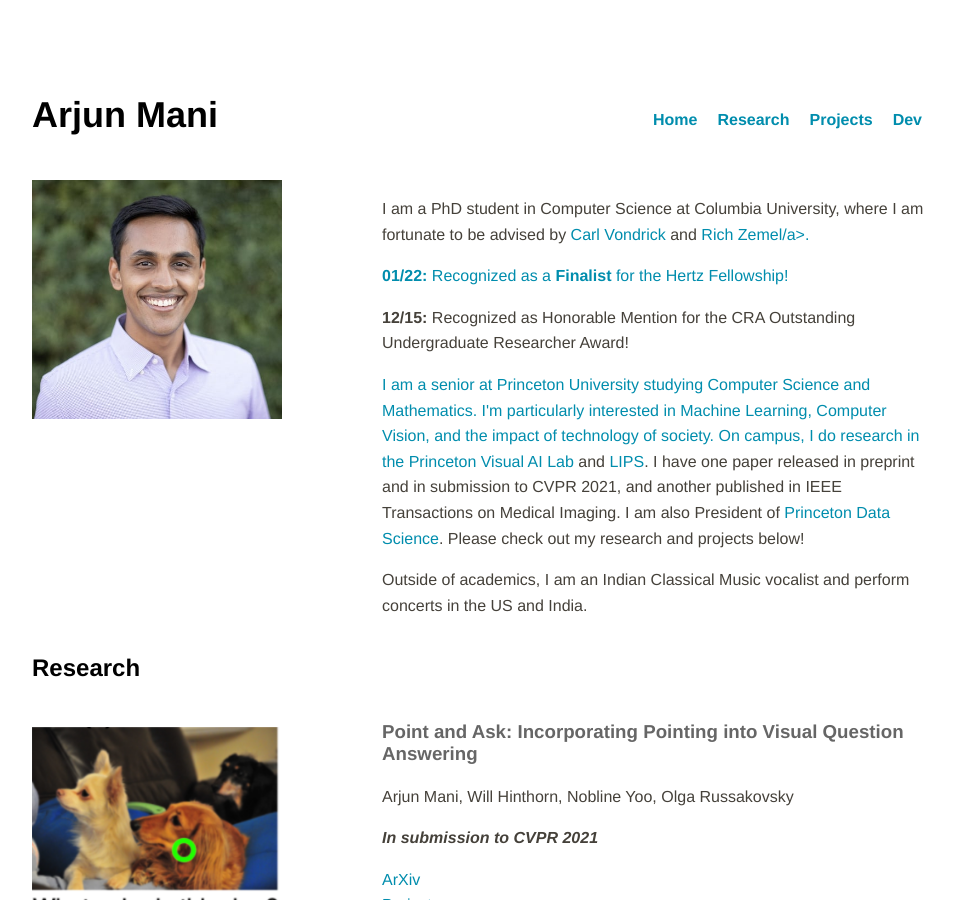
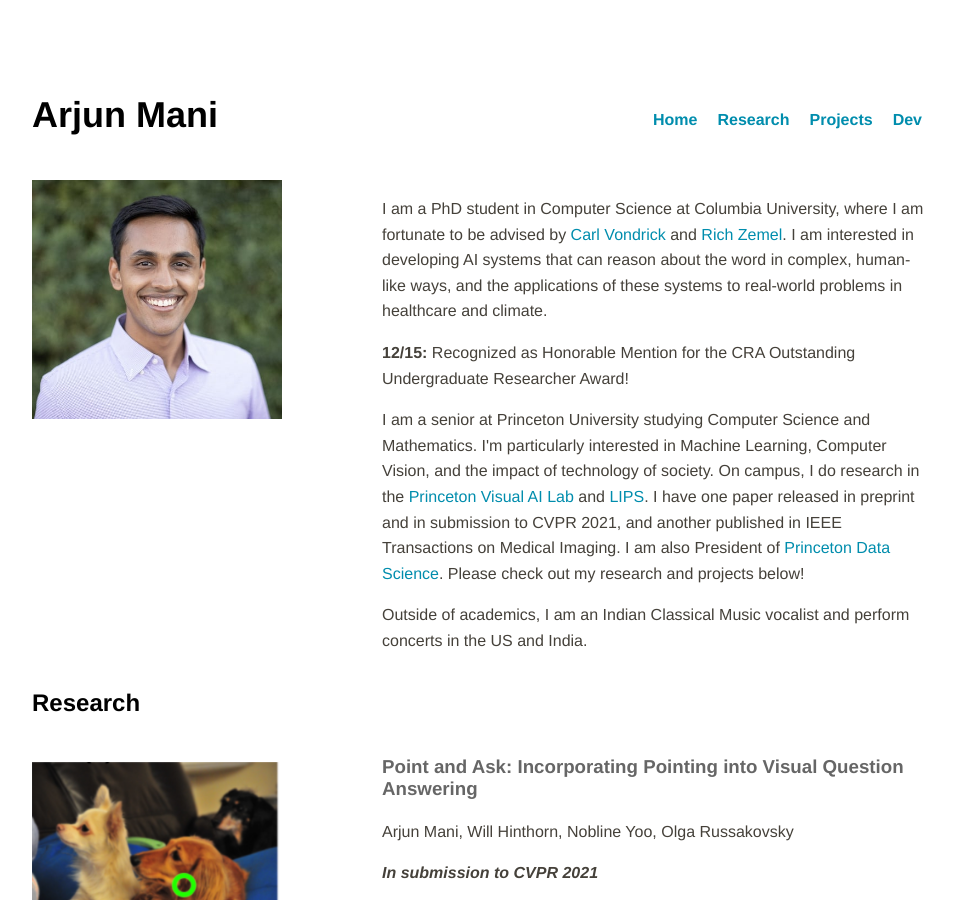
Before and after one commit to arjun-mani/arjun-mani.github.io, a Jekyll site: the page built from index.html, in a window 1280 px wide and 900 px high. Shown: the whole window, without its empty margins (160-1114 px from the left). Built offline with Jekyll 4.4.1, drawn with Linux system fonts in a browser that asks for light colours.

Commit message:
Update index.html

```diff
--- a/index.html
+++ b/index.html
@@ -11,8 +11,9 @@ title: Home
 		<img class="left" src="cuidpic2.jpg" width="100%">
 	</div>
 	<div class="divTableCell">
-		<p> I am a PhD student in Computer Science at Columbia University, where I am fortunate to be advised by <a href="http://www.cs.columbia.edu/~vondrick/" target="_blank">Carl Vondrick</a> and <a href="http://www.cs.toronto.edu/~zemel/inquiry/home.php target="_blank">Rich Zemel/a>.
-		<p><b>01/22:</b> Recognized as a <b>Finalist</b> for the Hertz Fellowship!</p>
+		<p> I am a PhD student in Computer Science at Columbia University, where I am fortunate to be advised by <a href="http://www.cs.columbia.edu/~vondrick/" target="_blank">Carl Vondrick</a> and <a href="http://www.cs.toronto.edu/~zemel/inquiry/home.php" target="_blank">Rich Zemel</a>. I am interested in developing AI systems that can reason about the word in complex, human-like ways,
+			and the applications of these systems to real-world problems in healthcare and climate.
+
 		<p><b>12/15:</b> Recognized as Honorable Mention for the CRA Outstanding Undergraduate Researcher Award!</p>
 		<p>I am a senior at Princeton University studying Computer Science and Mathematics. I'm particularly interested in Machine Learning, Computer Vision, and the impact of technology of society.
 			On campus, I do research in the <a href="https://visualai.princeton.edu/" target="_blank">Princeton Visual AI Lab</a> and <a href="https://lips.cs.princeton.edu/" target="_blank">LIPS</a>. I have one paper released in preprint and in submission to CVPR 2021, and another published in IEEE Transactions on Medical Imaging. I am also President of <a href="https://princetonds.io/" target="_blank">Princeton Data Science</a>. Please check out my research and projects below! </p>
```
